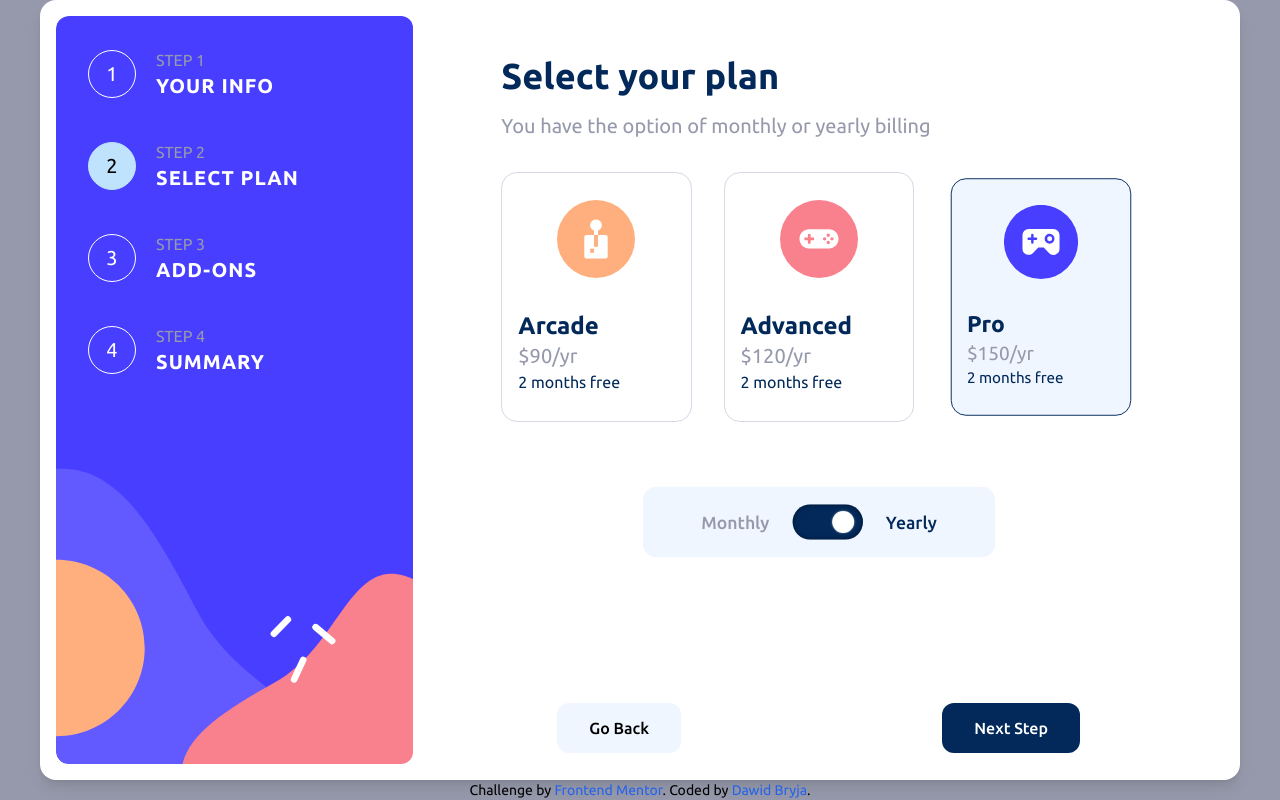
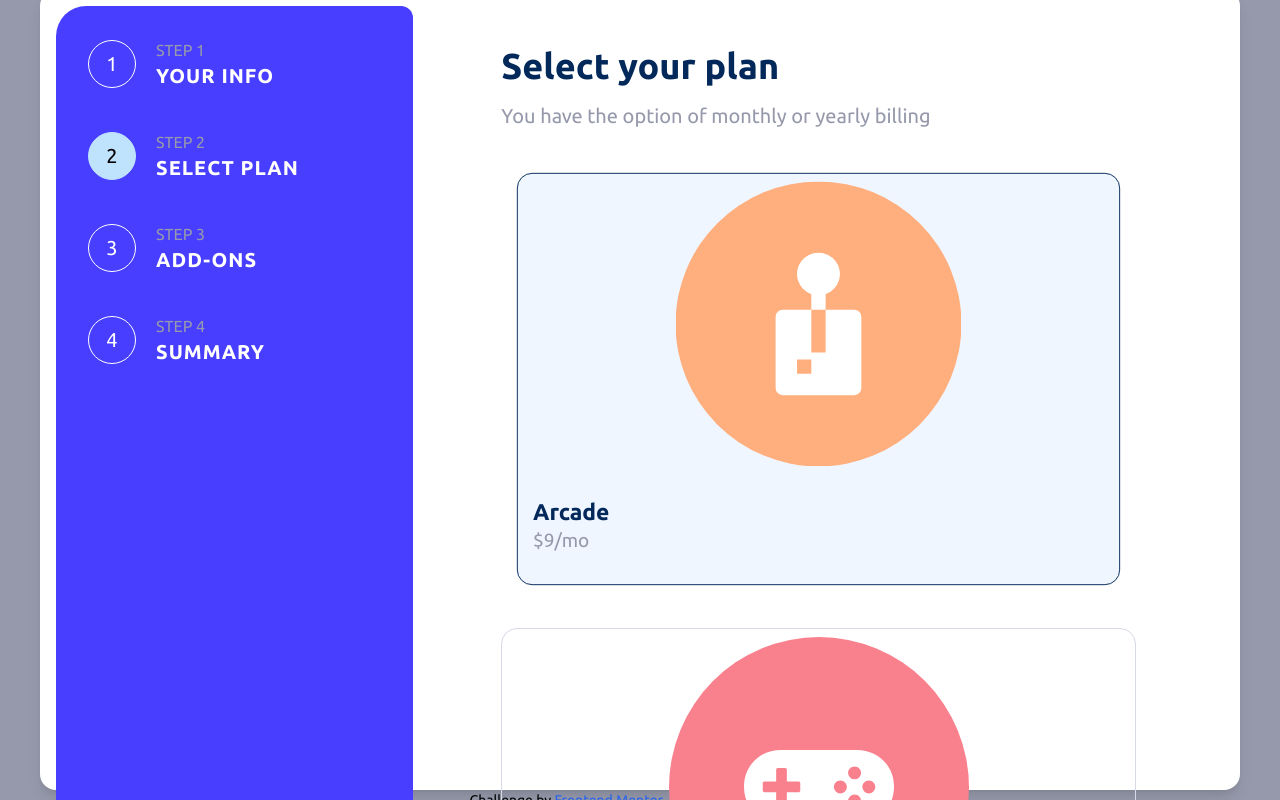
Before and after one commit to DBryja/multi-step-form, a React (Create React App) app: page / in a window 1280 px wide. Both pictures are taken after a click on the button "Next Step". Shown: the top 800 px of the page. Built offline with nearby package versions, Linux system fonts and the light colour scheme.

Commit message:
Code cleanup for Production

```diff
--- a/src/App.tsx
+++ b/src/App.tsx
@@ -14,7 +14,6 @@ import SummaryPage from "./components/SummaryPage";
 
 import _fieldValues from "./content.json";
 import Footer from "./components/Footer";
-import TestingButton from "./components/TestingButton";
 import SuccessPage from "./components/SuccessPage";
 const fieldValues = _fieldValues as IFieldValues;
 
@@ -49,13 +48,6 @@ const menuSteps: IStepMenuItem[] = [
   },
 ];
 
-//remove in release version
-declare global {
-  interface Window {
-    testingMode: boolean;
-  }
-}
-
 function App() {
   const {
     handleSubmit,
@@ -63,14 +55,17 @@ function App() {
     formState: { errors, isSubmitSuccessful },
   } = useForm<IFormInput>({ mode: "all" });
   const { currentStep, goTo, next, back, data, updateData, updatePayingMethod } = useMultiStepForm(menuSteps.length);
+
   const isYearly = data.payingMethod === PayingMethod.YEAR;
   const printPricing = (price: number) => `$${price * (isYearly ? 10 : 1)}/${isYearly ? "yr" : "mo"}`;
+
   const addOnsPrice = Object.keys(data.addOns)
     .map((key) => {
       return (data.addOns[key as AddOns] && fieldValues.checkboxes[key].price) || 0;
     })
     .reduce((partialSum, a) => partialSum + a, 0);
   const price: number = fieldValues.radioInputs[data.plan].price + addOnsPrice;
+
   const steps: IStep[] = [
     {
       stepName: "Personal info",
@@ -287,12 +282,6 @@ function App() {
               <ButtonsBar currentStep={currentStep} length={menuSteps.length} next={next} back={back} />
             </>
           )}
-
-          {
-            window.testingMode && (
-              <TestingButton data={data} errors={errors} />
-            ) /*a button made purely for testing form fields, to enable it type window.testingMode=true in console;!!would be removed in the release version*/
-          }
         </div>
       </div>
       <Footer />
--- a/src/components/FormPage.tsx
+++ b/src/components/FormPage.tsx
@@ -1,13 +1,14 @@
 import { IStep } from "../interfaces";
 import classNames from "classnames";
 import Card from "./Card";
+import { isMedium } from "../utils/utils";
 
 interface IFormPage {
   step: IStep;
 }
 
 export default function FormPage({ step }: IFormPage) {
-  const isPlan = step.menuItem.listpos === 1 && window.innerWidth > 768; //yes i know its a terrible way to handle this
+  const isPlan = step.menuItem.listpos === 1 && !isMedium(window);
   const classes = classNames("", {
     "md:h-full md:grid md:grid-cols-3 md:grid-rows-[250px_200px] md:gap-x-8": isPlan,
     "flex flex-col gap-4 md:gap-8  w-full": !isPlan,
--- a/src/components/TestingButton.tsx
+++ /dev/null
@@ -1,7 +0,0 @@
-export default function TestingButton({ data, errors }: any) {
-  return (
-    <div className="absolute left-4 top-4 text-red-500" onClick={() => console.log(data, errors)}>
-      Testing button
-    </div>
-  );
-}
--- a/src/components/inputs/CheckboxInput.tsx
+++ b/src/components/inputs/CheckboxInput.tsx
@@ -1,7 +1,7 @@
-import { IFormFields, AddOns, AddOnsObject, PayingMethod } from "../../interfaces";
+import { IFormFields, AddOnsObject, PayingMethod } from "../../interfaces";
 interface ICheckboxInput {
   name: string;
-  label: AddOns | string;
+  label: string;
   heading: string;
   desc: string;
   payingMethod?: PayingMethod;
--- a/src/components/inputs/PayToggle.tsx
+++ b/src/components/inputs/PayToggle.tsx
@@ -9,16 +9,12 @@ interface IPayToggle {
 }
 export default function PayToggle({ name, payingMethod, handleChange }: IPayToggle) {
   const isActive = payingMethod === PayingMethod.YEAR;
-  const leftClasses = classNames("transition-colors font-medium", {
-    "text-cgray-400": isActive,
-    "text-cblue-600": !isActive,
-  });
-  const rightClasses = classNames("transition-colors font-medium", {
+  const sideClasses = classNames("transition-colors font-medium", {
     "text-cgray-400": !isActive,
     "text-cblue-600": isActive,
   });
 
-  const onChange = (e: React.SyntheticEvent) => {
+  const onChange = () => {
     handleChange?.();
   };
   return (
@@ -28,10 +24,10 @@ export default function PayToggle({ name, payingMethod, handleChange }: IPayTogg
         htmlFor={name}
         className="flex flex-row w-full justify-evenly [&>p]:leading-8 md:cursor-pointer md:bg-cgray-200 md:py-4 md:px-8 rounded-xl [&>*]:pointer-events-none"
       >
-        <p className={leftClasses}>Monthly</p>
+        <p className={sideClasses}>Monthly</p>
         <Toggle isActive={isActive} />
-        <p className={rightClasses}>Yearly</p>
-      </label>{" "}
+        <p className={sideClasses}>Yearly</p>
+      </label>
     </div>
   );
 }
--- a/src/components/inputs/RadioInput.tsx
+++ b/src/components/inputs/RadioInput.tsx
@@ -4,11 +4,11 @@ import { IFormFields } from "../../interfaces";
 
 export interface IRadioInput {
   name: string;
-  label: Plan | string;
+  label: string;
   price: number;
   img?: { src: string; alt: string };
   payingMethod?: string;
-  currentPlan?: Plan | string;
+  currentPlan?: string;
   handleChange?: (fields: Partial<IFormFields>) => void;
   [x: string]: any;
 }
--- a/src/hooks/useMultistepForm.tsx
+++ b/src/hooks/useMultistepForm.tsx
@@ -13,21 +13,9 @@ const INIT_VALUES = {
     [AddOns.OS]: false,
   },
 };
-const INIT_VALUES_TEST = {
-  name: "Dawid Bryja",
-  email: "xileran@gmail.com",
-  phone: "+48 123456789",
-  payingMethod: PayingMethod.YEAR,
-  plan: Plan.PRO,
-  addOns: {
-    [AddOns.CP]: true,
-    [AddOns.LS]: false,
-    [AddOns.OS]: true,
-  },
-};
 export function useMultiStepForm(length: number) {
   const [currentStep, setCurrentStep] = useState(0);
-  const [data, setData] = useState<IFormFields>(INIT_VALUES_TEST);
+  const [data, setData] = useState<IFormFields>(INIT_VALUES);
 
   const updateData = (fields: Partial<IFormFields>) => {
     setData((prev) => {
```
